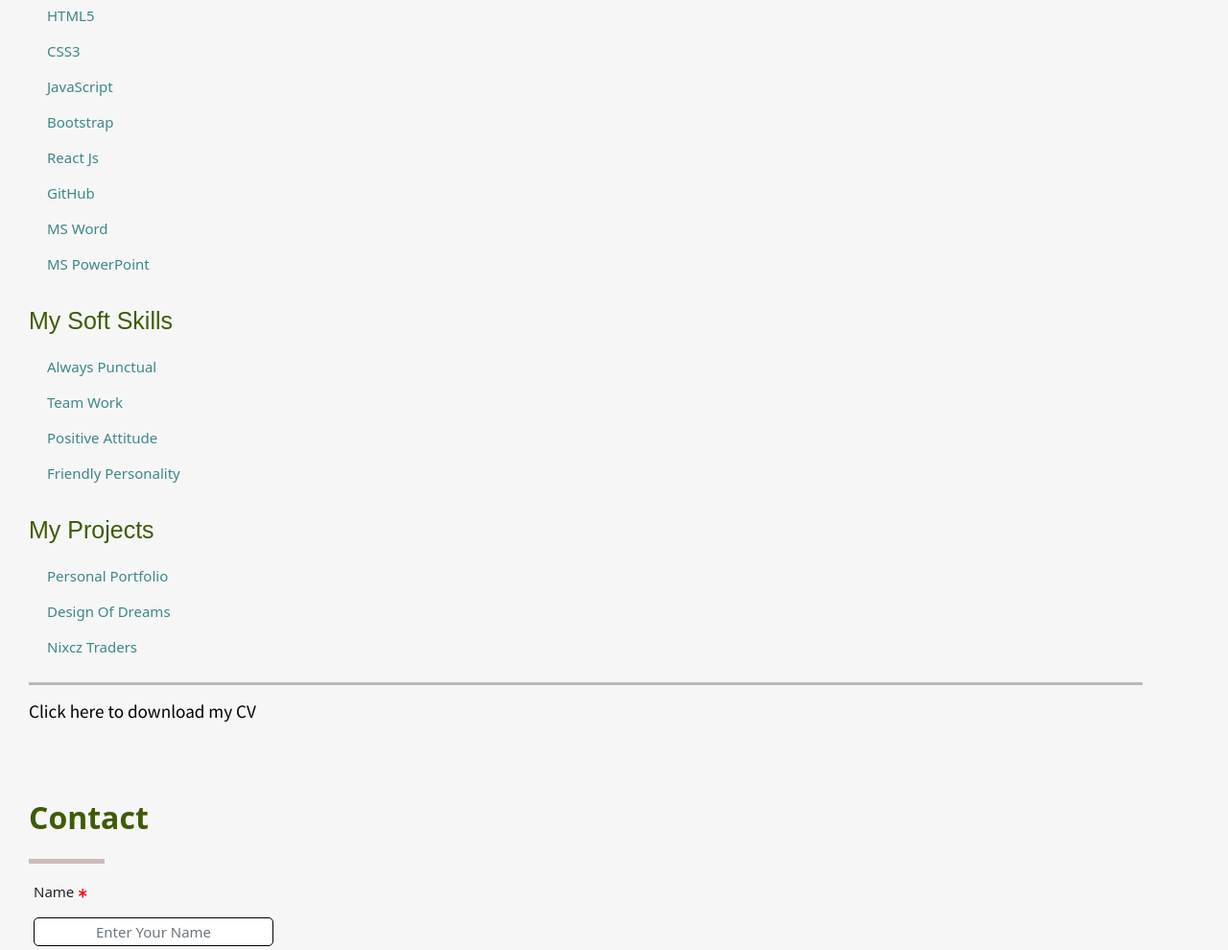
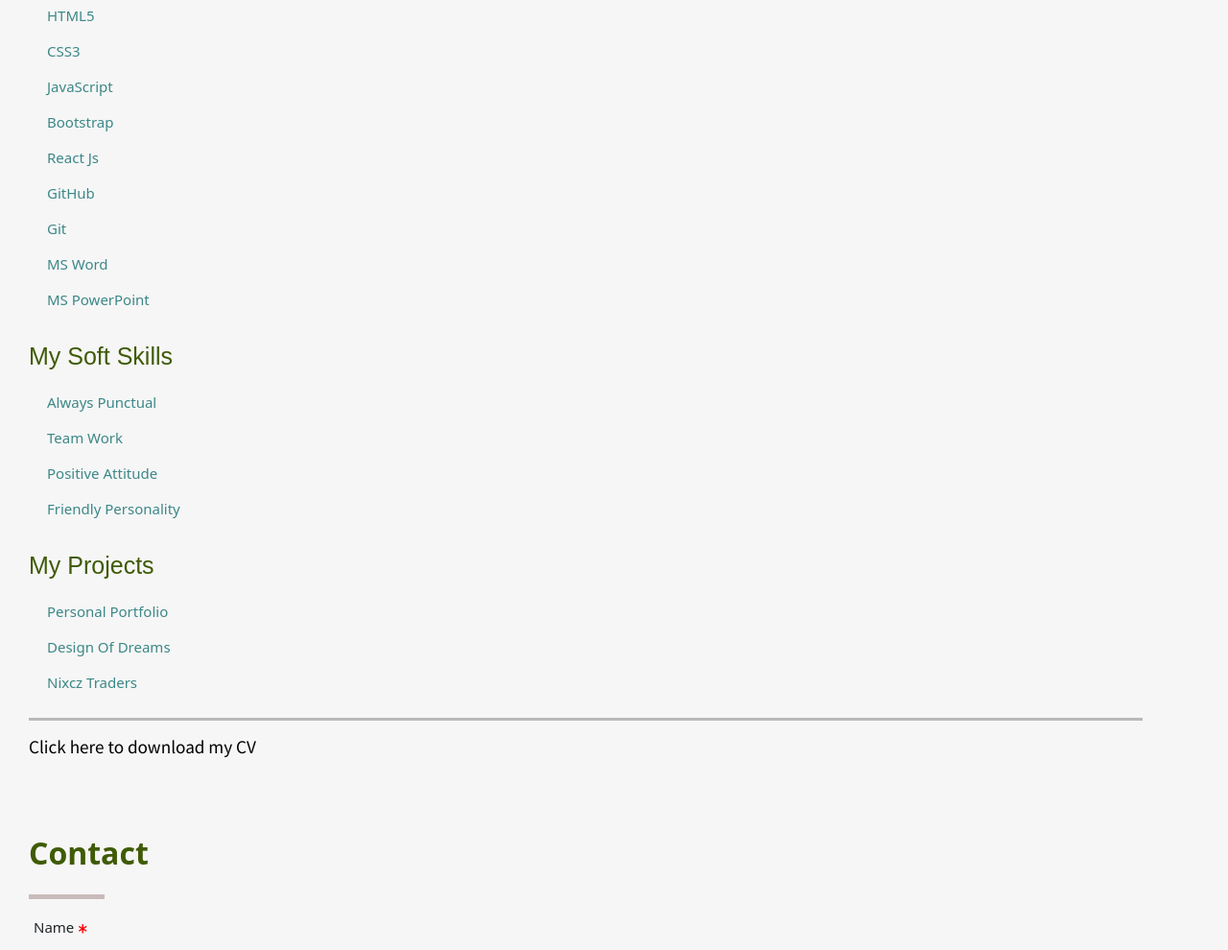
Before and after one commit to eransarali33/Personal-Portfolio, a plain HTML site: page index.html in a window 1280 px wide. Shown: the part 2253-3243 px from the top of the page at 96% size. Drawn offline with nearby package versions, Linux system fonts and the light colour scheme; a web font is replaced by a local one.

Commit message:
Added another skill in my technical skills section

```diff
--- a/index.html
+++ b/index.html
@@ -155,6 +155,7 @@
           <h5>Bootstrap</h5>
           <h5>React Js</h5>
           <h5>GitHub</h5>
+          <h5>Git</h5>
           <h5>MS Word</h5>
           <h5>MS PowerPoint</h5>
 
```
